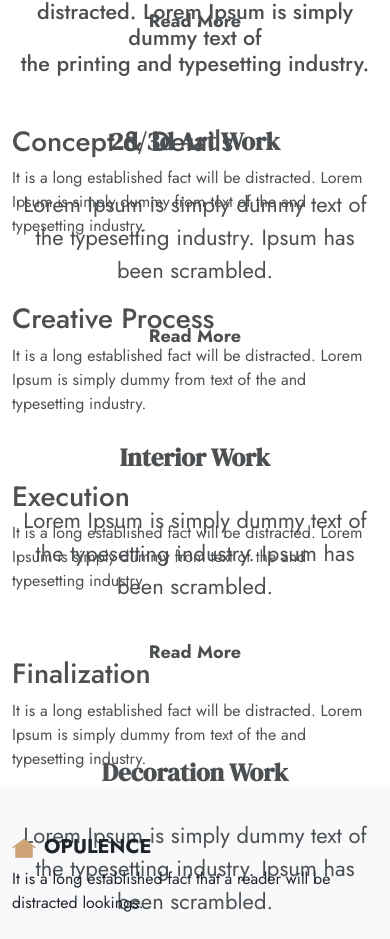
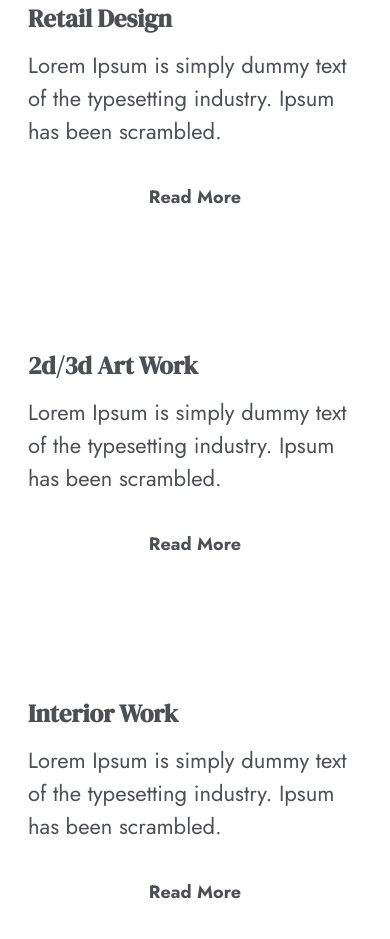
Before and after one commit to memooh/opulence, a React (Vite) app: page /services in a window 390 px wide. Shown: the part 1058-1997 px from the top of the page. Built offline with nearby package versions, Linux system fonts and the light colour scheme.

Commit message:
projects done

```diff
--- a/src/App.jsx
+++ b/src/App.jsx
@@ -16,6 +16,7 @@ import HowWeWork from './pages/HowWeWork/HowWeWork';
 import SingleServices from './pages/SingleServices/SingleServices';
 import Pricing from './pages/Pricing/Pricing';
 import Footer from './components/Footer/Footer';
+import Projects from './pages/Projects/Projects';
 
 function App() {
   return (
@@ -34,6 +35,7 @@ function App() {
         } />
         <Route path="/about" element={<AboutUs />} />
         <Route path="/services" element={<HowWeWork />} />
+        <Route path="/projects" element={<Projects />} />
         <Route path="/example_services" element={<SingleServices />} />
         <Route path="/pricing" element={<Pricing/>} />
       </Routes>
--- a/src/components/Header/Header.jsx
+++ b/src/components/Header/Header.jsx
@@ -37,7 +37,7 @@ const Header = () => {
               <a className="nav-link" href="/services">Services</a>
             </li>
             <li className="nav-item px-3">
-              <a className="nav-link" href="/project">Projects</a>
+              <a className="nav-link" href="/projects">Projects</a>
             </li>
             <li className="nav-item px-3">
               <a className="nav-link" href="/pricing">Pricing</a>
--- a/src/components/LineOfWork/LineOfWork.jsx
+++ b/src/components/LineOfWork/LineOfWork.jsx
@@ -9,43 +9,43 @@ const LineOfWork = () => {
     <div>
       <div className="container hwwg">
         <h1 className="text-center">How We Work</h1>
-        <h4 className="text-center">
+        <h4 className="text-center mb-5">
           It is a long established fact will be distracted. Lorem Ipsum is simply dummy text of <br /> the printing and typesetting industry.
         </h4>
         <div className="hwwGrid">
-          <div className="row mt-5">
-            <div className="col-lg-6 align-items-center">
-              <img src={Services1} alt="Concept & Details" className="img-fluid d-none d-lg-block" />
+          <div className="row mt-5 mb-5">
+            <div className="col-lg-6 align-items-center mb-4 mb-lg-0">
+              <img src={Services1} alt="Concept & Details" className="img-fluid" />
             </div>
-            <div className="col-lg-6 d-flex flex-column justify-content-end">
-              <h1>Concept & Details</h1>
+            <div className="col-lg-6 d-flex flex-column justify-content-center">
+              <h1 className="mt-3 mt-lg-0">Concept & Details</h1>
               <p>It is a long established fact will be distracted. Lorem Ipsum is simply dummy from text of the and typesetting industry.</p>
             </div>
           </div>
-          <div className="row mt-5 flex-row-reverse">
-            <div className="col-lg-6 align-items-center">
-              <img src={Services2} alt="Creative Process" className="img-fluid d-none d-lg-block" />
+          <div className="row mt-5 mb-5 flex-row-reverse">
+            <div className="col-lg-6 align-items-center mb-4 mb-lg-0">
+              <img src={Services2} alt="Creative Process" className="img-fluid" />
             </div>
-            <div className="col-lg-6 d-flex flex-column justify-content-end">
-              <h1>Creative Process</h1>
+            <div className="col-lg-6 d-flex flex-column justify-content-center">
+              <h1 className="mt-3 mt-lg-0">Creative Process</h1>
               <p>It is a long established fact will be distracted. Lorem Ipsum is simply dummy from text of the and typesetting industry.</p>
             </div>
           </div>
-          <div className="row mt-5">
-            <div className="col-lg-6 align-items-center">
-              <img src={Services3} alt="Execution" className="img-fluid d-none d-lg-block" />
+          <div className="row mt-5 mb-5">
+            <div className="col-lg-6 align-items-center mb-4 mb-lg-0">
+              <img src={Services3} alt="Execution" className="img-fluid" />
             </div>
-            <div className="col-lg-6 d-flex flex-column justify-content-end">
-              <h1>Execution</h1>
+            <div className="col-lg-6 d-flex flex-column justify-content-center">
+              <h1 className="mt-3 mt-lg-0">Execution</h1>
               <p>It is a long established fact will be distracted. Lorem Ipsum is simply dummy from text of the and typesetting industry.</p>
             </div>
           </div>
-          <div className="row mt-5 flex-row-reverse">
-            <div className="col-lg-6 align-items-center">
-              <img src={Services4} alt="Finalization" className="img-fluid d-none d-lg-block" />
+          <div className="row mt-5 mb-5 flex-row-reverse">
+            <div className="col-lg-6 align-items-center mb-4 mb-lg-0">
+              <img src={Services4} alt="Finalization" className="img-fluid" />
             </div>
-            <div className="col-lg-6 d-flex flex-column justify-content-end ">
-              <h1>Finalization</h1>
+            <div className="col-lg-6 d-flex flex-column justify-content-center">
+              <h1 className="mt-3 mt-lg-0">Finalization</h1>
               <p>It is a long established fact will be distracted. Lorem Ipsum is simply dummy from text of the and typesetting industry.</p>
             </div>
           </div>
--- a/src/components/ourWorkStyle/ourWorkStyle.jsx
+++ b/src/components/ourWorkStyle/ourWorkStyle.jsx
@@ -4,54 +4,46 @@ const OurWorkStyle = () => {
   const ourWorkData = [
     {
       name: "Project Plan",
-      desription:
-        "Lorem Ipsum is simply dummy text of the typesetting industry. Ipsum has been scrambled.",
+      description: "Lorem Ipsum is simply dummy text of the typesetting industry. Ipsum has been scrambled.",
     },
     {
       name: "Interior Work",
-      desription:
-        "Lorem Ipsum is simply dummy text of the typesetting industry. Ipsum has been scrambled.",
+      description: "Lorem Ipsum is simply dummy text of the typesetting industry. Ipsum has been scrambled.",
     },
     {
       name: "Retail Design",
-      desription:
-        "Lorem Ipsum is simply dummy text of the typesetting industry. Ipsum has been scrambled.",
+      description: "Lorem Ipsum is simply dummy text of the typesetting industry. Ipsum has been scrambled.",
     },
     {
       name: "2d/3d Art Work",
-      desription:
-        "Lorem Ipsum is simply dummy text of the typesetting industry. Ipsum has been scrambled.",
+      description: "Lorem Ipsum is simply dummy text of the typesetting industry. Ipsum has been scrambled.",
     },
     {
       name: "Interior Work",
-      desription:
-        "Lorem Ipsum is simply dummy text of the typesetting industry. Ipsum has been scrambled.",
+      description: "Lorem Ipsum is simply dummy text of the typesetting industry. Ipsum has been scrambled.",
     },
     {
       name: "Decoration Work",
-      desription:
-        "Lorem Ipsum is simply dummy text of the typesetting industry. Ipsum has been scrambled.",
+      description: "Lorem Ipsum is simply dummy text of the typesetting industry. Ipsum has been scrambled.",
     },
   ];
 
   return (
-    <>
-      <div className="ourWorkStyle vh-100">
-        <div className="container">
-          <div className="row">
-            {ourWorkData.map((ourWork, index) => (
-              <div className="col-lg-4 col-md-6" key={index}>
-                <h1 className="text-center wwoTitle">{ourWork.name}</h1>
-                <p className="text-center wwoText">{ourWork.desription}</p>
-                <a href="/example_services" className="text-center wwoLink">
-                  Read More
-                </a>
+    <div className="ourWorkStyle py-5">
+      <div className="container">
+        <div className="row g-4">
+          {ourWorkData.map((ourWork, index) => (
+            <div className="col-lg-4 col-md-6" key={index}>
+              <div className="work-item p-3">
+                <h2 className="wwoTitle mb-3">{ourWork.name}</h2>
+                <p className="wwoText mb-3">{ourWork.description}</p>
+                <a href="/example_services" className="wwoLink">Read More</a>
               </div>
-            ))}
-          </div>
+            </div>
+          ))}
         </div>
       </div>
-    </>
+    </div>
   );
 };
 
--- a/src/pages/HowWeWork/HowWeWork.jsx
+++ b/src/pages/HowWeWork/HowWeWork.jsx
@@ -1,22 +1,17 @@
 import "./HowWeWork.css";
 import banner from "/images/pages/Services/banner_services.png";
-
 import OurWorkStyle from "../../components/ourWorkStyle/ourWorkStyle";
 import LineOfWork from "../../components/LineOfWork/LineOfWork";
-
 
 const HowWeWork = () => {
   return (
     <>
-      <div className="banner">
-        <img
-          src={banner}
-          alt="banner"
-          className="bannerImg d-none d-lg-block"
-        />
-        <h1 className="aboutUs text-center">Services</h1>
+      <div className="banner mb-5 position-relative">
+        <img src={banner} alt="banner" className="bannerImg w-100" />
+        <h1 className="aboutUs text-center position-absolute top-50 start-50 translate-middle">Services</h1>
       </div>
       <OurWorkStyle />
+      <div className="my-5"></div>
       <LineOfWork />
     </>
   );
--- a/src/pages/Projects/Projects.css
+++ b/src/pages/Projects/Projects.css
@@ -0,0 +1,5 @@
+.portfolio-image {
+    width: 100%;
+    height: 300px;
+    object-fit: cover;
+  }
```
Also changed, not shown: src/pages/Projects/Projects.jsx (+55 -17 lines).
